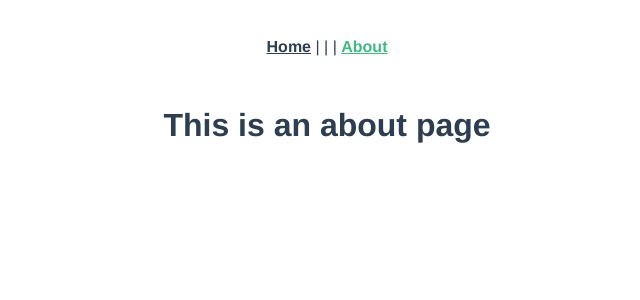
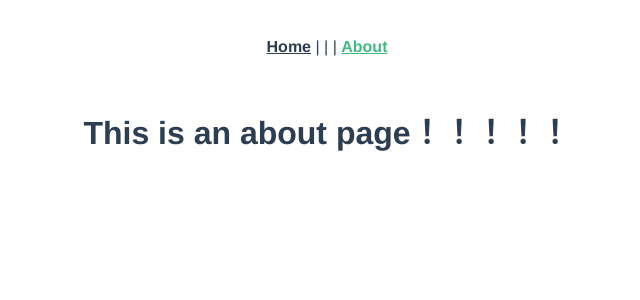
Before and after one commit to oumq/vue3-template, a Vue app: page /about in a window 1280 px wide. Shown: the top 300 px of the page, without its empty margins (313-953 px from the left). Built offline with nearby package versions, Linux system fonts and the light colour scheme.

Commit message:
test(): :construction: ci测试

```diff
--- a/src/router/index.ts
+++ b/src/router/index.ts
@@ -1,11 +1,10 @@
 import { createRouter, createWebHistory, RouteRecordRaw } from 'vue-router'
-import Home from '../views/Home.vue'
 
 const routes: Array<RouteRecordRaw> = [
   {
     path: '/',
     name: 'Home',
-    component: Home
+    component: () => import(/* webpackChunkName: "about" */ '../views/Home.vue')
   },
   {
     path: '/about',
--- a/src/views/About.vue
+++ b/src/views/About.vue
@@ -1,5 +1,5 @@
 <template>
   <div class="about">
-    <h1>This is an about page</h1>
+    <h1>This is an about page！！！！！</h1>
   </div>
 </template>
```
